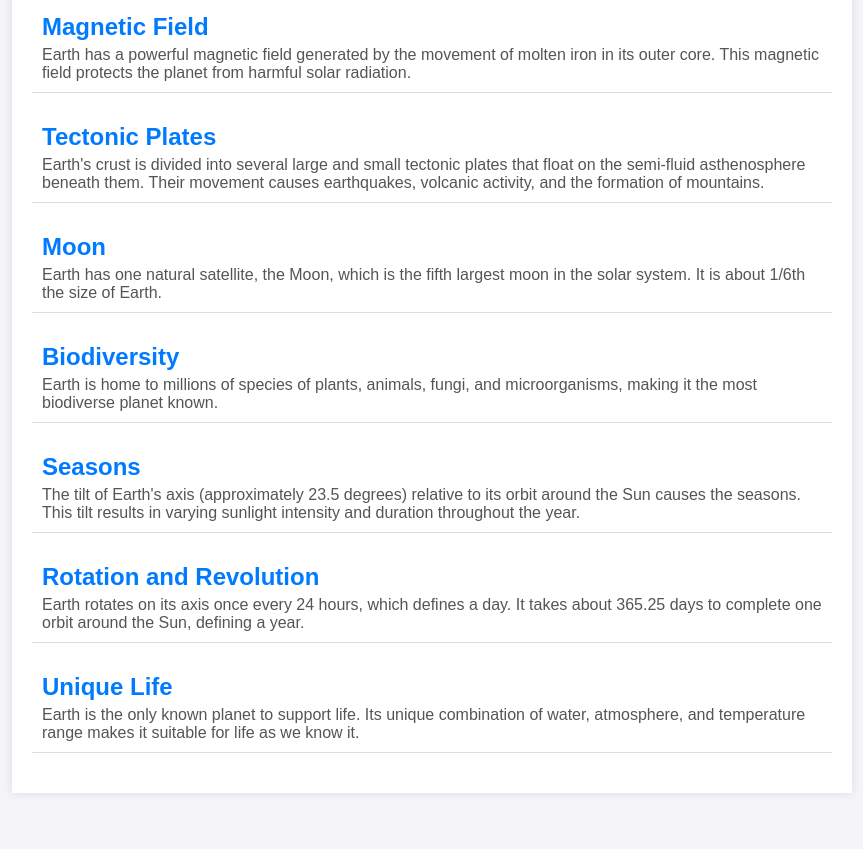
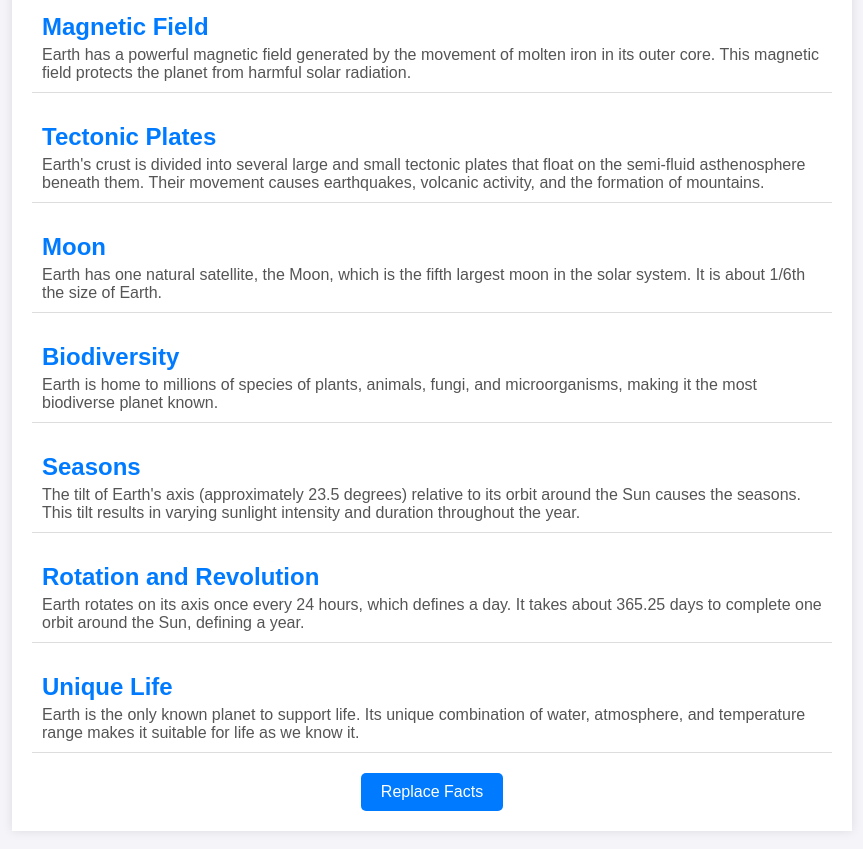
Before and after one commit to rajayush01/Earth-Facts, a plain HTML site: page index.html in a window 1280 px wide. Shown: the part 459-1308 px from the top of the page, without its empty margins (208-1071 px from the left). Drawn offline with Linux system fonts and the light colour scheme.

Commit message:
Update index.html

```diff
--- a/index.html
+++ b/index.html
@@ -40,12 +40,34 @@
             margin: 5px 0 0;
             color: #555;
         }
+
+        .button-container {
+            text-align: center;
+            margin-top: 20px;
+        }
+
+        button {
+            padding: 10px 20px;
+            font-size: 16px;
+            color: #fff;
+            background-color: #007BFF;
+            border: none;
+            border-radius: 5px;
+            cursor: pointer;
+        }
+
+        button:hover {
+            background-color: #0056b3;
+        }
     </style>
 </head>
 <body>
     <div class="container">
         <h1>Interesting Facts About Earth</h1>
         <div id="facts-list"></div>
+        <div class="button-container">
+            <button onclick="replaceFacts()">Replace Facts</button>
+        </div>
     </div>
     <script>
         const facts = [
@@ -93,12 +115,68 @@
 
         const factsList = document.getElementById('facts-list');
 
+        function displayFacts() {
+            factsList.innerHTML = '';
             facts.forEach(item => {
                 const factDiv = document.createElement('div');
                 factDiv.className = 'fact';
                 factDiv.innerHTML = `<h2>${item.fact}</h2><p>${item.description}</p>`;
                 factsList.appendChild(factDiv);
             });
+        }
+
+        function replaceFacts() {
+            // Replace the facts array with new facts or modify existing ones
+            const newFacts = [
+                {
+                    fact: "Continents",
+                    description: "Earth has seven continents: Asia, Africa, North America, South America, Antarctica, Europe, and Australia."
+                },
+                {
+                    fact: "Oceans",
+                    description: "Earth's oceans cover about 71% of its surface and contain 97% of its water."
+                },
+                {
+                    fact: "Highest Point",
+                    description: "Mount Everest, located in the Himalayas, is the highest point on Earth, standing at 8,848 meters (29,029 feet) above sea level."
+                },
+                {
+                    fact: "Deepest Point",
+                    description: "The Mariana Trench in the Pacific Ocean is the deepest point on Earth, reaching a depth of about 11,034 meters (36,201 feet)."
+                },
+                {
+                    fact: "Population",
+                    description: "As of 2021, Earth's human population is over 7.8 billion people."
+                },
+                {
+                    fact: "Largest Desert",
+                    description: "The Sahara Desert in Africa is the largest hot desert in the world, covering approximately 9.2 million square kilometers (3.6 million square miles)."
+                },
+                {
+                    fact: "Longest River",
+                    description: "The Nile River in Africa is the longest river in the world, stretching about 6,650 kilometers (4,130 miles)."
+                },
+                {
+                    fact: "Largest Rainforest",
+                    description: "The Amazon Rainforest in South America is the largest rainforest on Earth, covering over 5.5 million square kilometers (2.1 million square miles)."
+                },
+                {
+                    fact: "Largest Island",
+                    description: "Greenland is the largest island in the world, with an area of over 2.1 million square kilometers (836,331 square miles)."
+                },
+                {
+                    fact: "Smallest Country",
+                    description: "Vatican City is the smallest country in the world, with an area of about 44 hectares (110 acres)."
+                }
+            ];
+
+            // Update the facts array and display the new facts
+            facts.splice(0, facts.length, ...newFacts);
+            displayFacts();
+        }
+
+        // Initial display of facts
+        displayFacts();
     </script>
 </body>
 </html>
```
Lines whose indentation alone changed are shown as unchanged.
